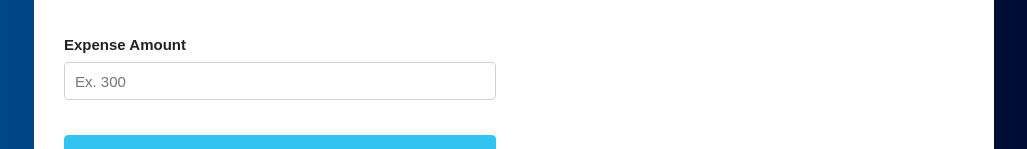
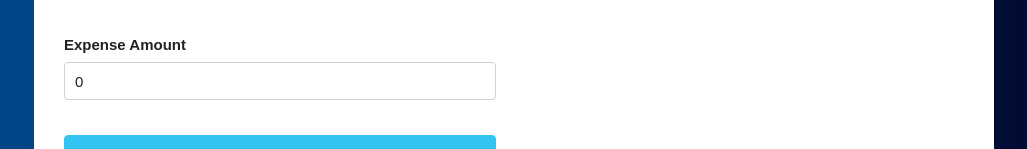
Before and after one commit to fr-me-jim/weekly_budget, a React (Create React App) app: page / in a window 1280 px wide. Both pictures are taken after typing "5" into the empty fields and a click on the input "Establish Budget". Shown: the part 274-423 px from the top of the page, without its empty margins (126-1153 px from the left). Built offline with nearby package versions, Linux system fonts and the light colour scheme.

Commit message:
Form -> Expense

```diff
--- a/src/App.js
+++ b/src/App.js
@@ -1,12 +1,14 @@
 import React, {useState} from 'react';
 import Budget from './components/Budget';
-import Form from './components/Form';
+import Expense from './components/Expense';
 
 function App() {
 
   //state
   const [ budget, setBudget ] = useState(0);
   const [ showBudget, setShowBudget ] = useState(true);
+  const [ expense, setExpense ] = useState({});
+  const [ expenses, setExpenses ] = useState([]);
 
   return (
     <div className="App container">
@@ -22,7 +24,9 @@ function App() {
             (
               <div className="row">
                 <div className="one-half column">
-                  <Form />
+                  <Expense
+                    setExpense={setExpense}
+                  />
                 </div>
 
                 <div className="one-half column">
--- a/src/components/Form.js
+++ b/src/components/Expense.js
@@ -1,7 +1,11 @@
 import React, {useState} from 'react';
 import Error from './Error';
+import shortid from 'shortid';
 
-const Form = () => {
+const Expense = (props) => {
+
+    //props
+    const { setExpense } = props;
 
     //state
     const [ expenseName, setExpenseName ] = useState('');
@@ -17,6 +21,23 @@ const Form = () => {
             setError(true);
             return;
         }
+
+        //create expense obj
+        const expense = {
+            expenseName,
+            expenseAmount,
+            id : shortid.generate()
+        }
+
+        //send expense to main component
+        setExpense(expense);
+
+        //delete alert
+        setError(false);
+
+        //refresh expense form
+        setExpenseName('');
+        setExpenseAmount('');
 
     }
 
@@ -34,6 +55,7 @@ const Form = () => {
                     type="text" className="u-full-width"
                     placeholder="Ex. Transport"
                     onChange={e => setExpenseName(e.target.value)}
+                    value={expenseName}
                 />
             </div>
 
@@ -43,6 +65,7 @@ const Form = () => {
                     type="number" className="u-full-width"
                     placeholder="Ex. 300"
                     onChange={e => setExpenseAmount(parseInt(e.target.value), 10)}
+                    value={expenseAmount}
                 />
             </div>
 
@@ -54,4 +77,4 @@ const Form = () => {
     );
 }
 
-export default Form;
+export default Expense;
```
